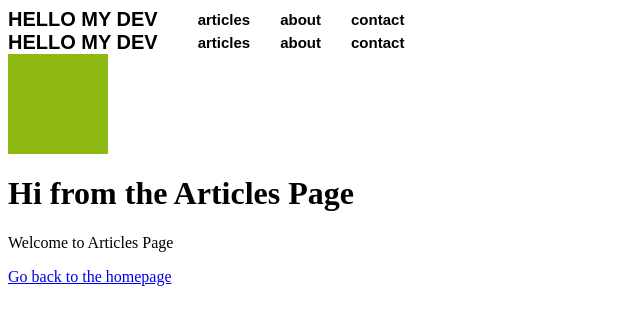
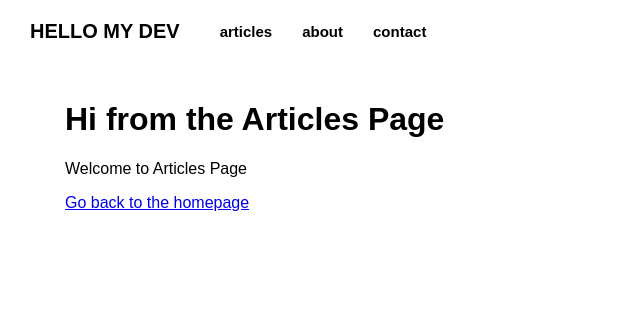
Before and after one commit to NatanSzymczak/hellomydev, a Gatsby site: page /articles in a window 1280 px wide. Shown: the whole page, without its empty margins (0-640 px from the left). Built offline with nearby package versions, Linux system fonts and the light colour scheme; Gatsby itself is replaced by a stand-in of ours.

Commit message:
Add global style

```diff
--- a/gatsby-config.js
+++ b/gatsby-config.js
@@ -8,7 +8,6 @@ module.exports = {
   plugins: [
     `gatsby-plugin-image`,
     `gatsby-plugin-styled-components`,
-    `gatsby-plugin-layout`,
     {
       resolve: `gatsby-source-filesystem`,
       options: {
--- a/package.json
+++ b/package.json
@@ -8,7 +8,6 @@
     "babel-plugin-styled-components": "^2.0.7",
     "gatsby": "^4.20.0",
     "gatsby-plugin-image": "^2.20.0",
-    "gatsby-plugin-layout": "^3.20.0",
     "gatsby-plugin-manifest": "^4.20.0",
     "gatsby-plugin-sharp": "^4.20.0",
     "gatsby-plugin-styled-components": "^5.20.0",
--- /dev/null
+++ b/src/assets/styles/globalStyles.js
@@ -0,0 +1,38 @@
+import {createGlobalStyle} from 'styled-components';
+
+const GlobalStyle = createGlobalStyle`
+    html {
+        box-sizing: border-box;
+    }
+
+    *,
+    *::before,
+    *::after {
+        box-sizing: inherit;
+    }
+
+    body {
+        margin: 0;
+        padding: 80px 65px 0;
+        font-family: 'Montserrat', sans-serif;
+    }
+
+
+    body {
+        margin: 0;
+        font-family: 'Montserrat', sans-serif;
+    }
+
+    button {
+        padding: 0;
+        cursor: pointer;
+        font-family: 'Montserrat', sans-serif;
+    }
+
+    ul {
+        padding: 0;
+        margin: 0;
+    }
+`;
+
+export default GlobalStyle;
--- a/src/components/Navigation/Navigation.js
+++ b/src/components/Navigation/Navigation.js
@@ -3,6 +3,9 @@ import styled from 'styled-components';
 import {Link} from 'gatsby';
 
 const NavigationWrapper = styled.nav`
+    position: absolute;
+    top: 20px;
+    left: 30px;
     display: flex;
     align-items: center;
     justify-content: flex-start;
@@ -11,7 +14,8 @@ const NavigationWrapper = styled.nav`
     a {
         color: inherit;
         text-decoration: none;
-  };
+    }
+;
 `;
 
 const Logo = styled.span`
@@ -21,10 +25,8 @@ const Logo = styled.span`
     font-size: 20px;
 `;
 
-const NavigationList= styled.ul`
+const NavigationList = styled.ul`
     display: flex;
-  margin: 0;
-  padding: 0;
     list-style: none;
 `;
 
--- a/src/layouts/index.js
+++ b/src/layouts/index.js
@@ -1,8 +1,10 @@
 import * as React from 'react'
 import Navigation from '../components/Navigation/Navigation';
+import GlobalStyle from "../assets/styles/globalStyles";
 
 const MainLayouts = ({children}) => (
     <>
+        <GlobalStyle/>
         <Navigation/>
         {children}
     </>
--- a/src/pages/articles.js
+++ b/src/pages/articles.js
@@ -1,24 +1,16 @@
 import * as React from "react";
-import { Link } from "gatsby";
+import {Link} from "gatsby";
 import Seo from "../components/seo";
-import styled from "styled-components";
 import MainLayouts from "../layouts";
 
-const StyledDiv = styled.div`
-  width: 100px;
-  height: 100px;
-  background-color: #8eb814;
-`;
-
 const ArticlesPage = () => (
-  <MainLayouts>
-      <StyledDiv />
-      <h1>Hi from the Articles Page</h1>
-      <p>Welcome to Articles Page</p>
-      <Link to="/">Go back to the homepage</Link>
-  </MainLayouts>
+    <MainLayouts>
+        <h1>Hi from the Articles Page</h1>
+        <p>Welcome to Articles Page</p>
+        <Link to="/">Go back to the homepage</Link>
+    </MainLayouts>
 )
 
-export const Head = () => <Seo title="Articles Page" />
+export const Head = () => <Seo title="Articles Page"/>
 
 export default ArticlesPage
--- a/src/pages/index.js
+++ b/src/pages/index.js
@@ -5,6 +5,7 @@ import MainLayouts from "../layouts";
 const IndexPage = () => (
   <MainLayouts>
     <Seo title="Home" />
+      <p>Home page</p>
   </MainLayouts>
 )
 
```
Also changed, not shown: 1 other file. Lines whose indentation alone changed are shown as unchanged.
